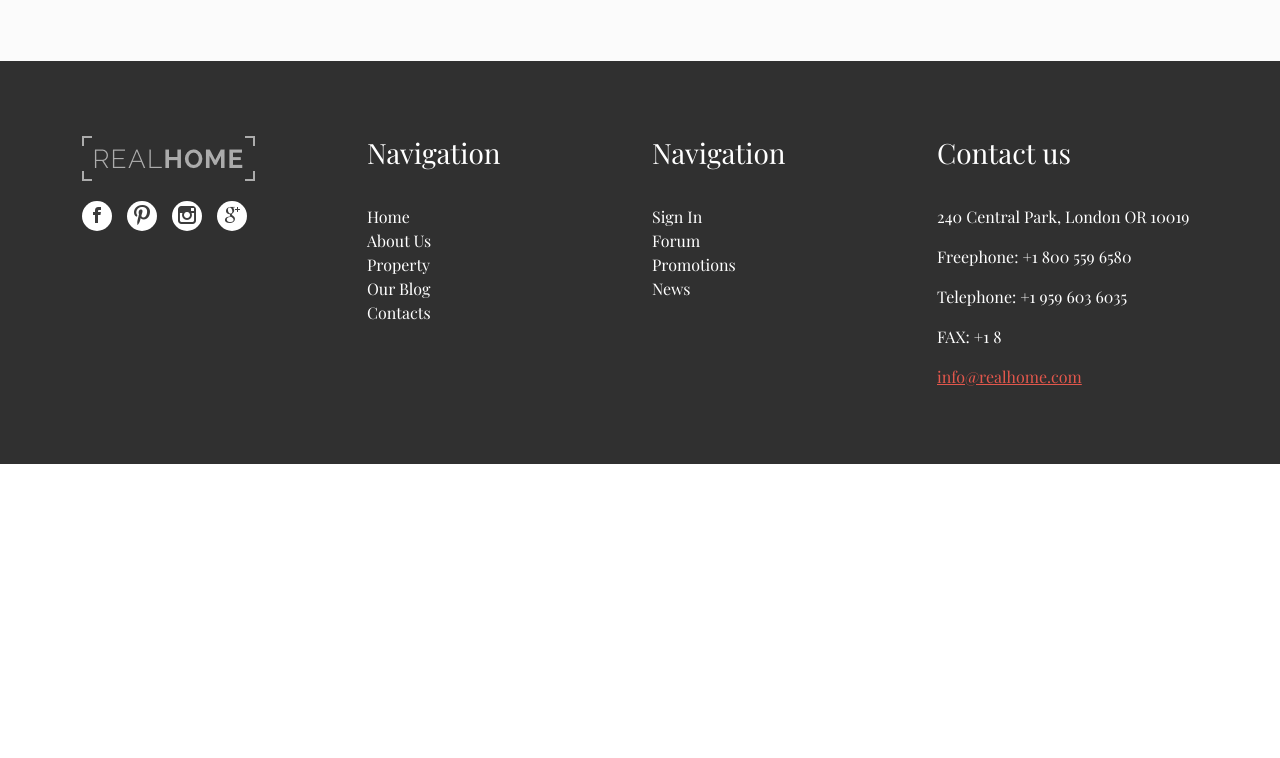
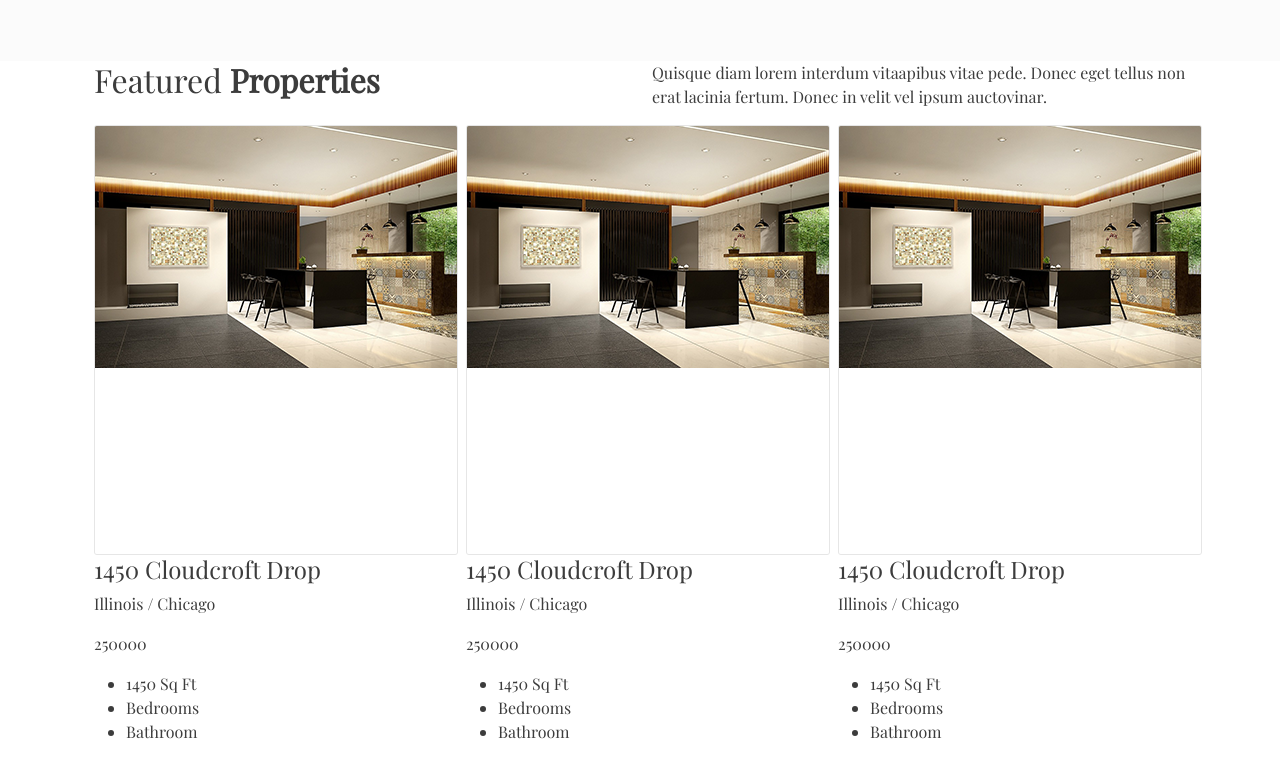
Before and after one commit to web-2017/Real-Home, a Vue app: page / in a window 1280 px wide. Shown: the part 1700-2458 px from the top of the page. Before the commit the page ends 2164 px from the top, so only its background shows below. Built offline with nearby package versions, Linux system fonts and the light colour scheme.

Commit message:
properties data

```diff
--- /dev/null
+++ b/src/components/Properties.vue
@@ -0,0 +1,50 @@
+<template>
+	<div class="properties">
+		<div class="container">
+			<div class="row">
+				<div class="col">
+					<h2 class="properties__h2">
+						Featured
+						<b>Properties</b>
+					</h2>
+				</div>
+				<div class="col">
+					<p class="properties__subtitle">
+						Quisque diam lorem interdum vitaapibus vitae pede. Donec eget tellus non erat lacinia fertum. Donec in velit
+						vel ipsum auctovinar.
+					</p>
+				</div>
+			</div>
+			<div class="row">
+				<div class="col-md-4 col-sm-12" v-for="property in propertiesData" :key="property.id">
+					<div class="properties__col">
+						<img
+							:src="require(`../assets/images/${property.image}.png`)"
+							:alt="property.desc.sqft"
+							class="properties__img"
+						/>
+						<h4 class="properties__h4">{{ `${property.desc.sqft} ${property.title}` }}</h4>
+						<p class="properties__sub">{{ property.subtitle }}</p>
+						<p class="properties__price">{{ property.price }}</p>
+						<ul class="properties__desc">
+							<li class="properties__item">{{ property.desc.sqft }} Sq Ft</li>
+							<li class="properties__item">{{ property.rooms }} Bedrooms</li>
+							<li class="properties__item">{{ property.bath }} Bathroom</li>
+						</ul>
+					</div>
+				</div>
+			</div>
+		</div>
+	</div>
+</template>
+
+<script>
+	export default {
+		props: {
+			propertiesData: {
+				type: Array,
+				default: () => [],
+			},
+		},
+	}
+</script>
--- /dev/null
+++ b/src/data/data.dummy.js
@@ -0,0 +1,105 @@
+export const featureData = [
+	{
+		id: 1,
+		icon: 'earth',
+		title: 'Whole World',
+		text:
+			'Proin umcorper urna et felisstibulum iaculis lacinia est. Proin dictum elem entum velit fusce euismod. Aenean commodo ligula eget dolor.',
+	},
+	{
+		id: 2,
+		icon: 'file-drawer',
+		title: 'Confidentially',
+		text:
+			'Proin umcorper urna et felisstibulum iaculis lacinia est. Proin dictum elem entum velit fusce euismod. Aenean commodo ligula eget dolor.',
+	},
+	{
+		id: 3,
+		icon: 'briefcase',
+		title: 'Good Previews',
+		text:
+			'Proin umcorper urna et felisstibulum iaculis lacinia est. Proin dictum elem entum velit fusce euismod. Aenean commodo ligula eget dolor.',
+	},
+	{
+		id: 4,
+		icon: 'photos',
+		title: 'Confidentially',
+		text:
+			'Proin umcorper urna et felisstibulum iaculis lacinia est. Proin dictum elem entum velit fusce euismod. Aenean commodo ligula eget dolor.',
+	},
+]
+
+export const propertiesData = [
+	{
+		id: 1,
+		image: 'prop',
+		title: 'Cloudcroft Drop',
+		subtitle: 'Illinois / Chicago',
+		price: 250000,
+		desc: {
+			sqft: '1450',
+			rooms: 2,
+			bath: 1,
+		},
+	},
+	{
+		id: 2,
+		image: 'prop',
+		title: 'Cloudcroft Drop',
+		subtitle: 'Illinois / Chicago',
+		price: 250000,
+		desc: {
+			sqft: '1450',
+			rooms: 2,
+			bath: 1,
+		},
+	},
+	{
+		id: 3,
+		image: 'prop',
+		title: 'Cloudcroft Drop',
+		subtitle: 'Illinois / Chicago',
+		price: 250000,
+		desc: {
+			sqft: '1450',
+			rooms: 2,
+			bath: 1,
+		},
+	},
+	{
+		id: 4,
+		image: 'prop',
+		title: 'Cloudcroft Drop',
+		subtitle: 'Illinois / Chicago',
+		price: 250000,
+		desc: {
+			sqft: '1450',
+			rooms: 2,
+			bath: 1,
+		},
+	},
+	{
+		id: 5,
+		image: 'prop',
+		title: 'Cloudcroft Drop',
+		subtitle: 'Illinois / Chicago',
+		price: 250000,
+		desc: {
+			sqft: '1450',
+			rooms: 2,
+			bath: 1,
+		},
+	},
+	{
+		id: 6,
+		image: 'prop',
+		title: 'Cloudcroft Drop',
+		subtitle: 'Illinois / Chicago',
+		price: 250000,
+		desc: {
+			sqft: '1450',
+			rooms: 2,
+			bath: 1,
+		},
+	},
+]
--- a/src/data/data.feauters.js
+++ /dev/null
@@ -1,30 +0,0 @@
-export const featureData = [
-	{
-		id: 1,
-		icon: 'earth',
-		title: 'Whole World',
-		text:
-			'Proin umcorper urna et felisstibulum iaculis lacinia est. Proin dictum elem entum velit fusce euismod. Aenean commodo ligula eget dolor.',
-	},
-	{
-		id: 2,
-		icon: 'file-drawer',
-		title: 'Confidentially',
-		text:
-			'Proin umcorper urna et felisstibulum iaculis lacinia est. Proin dictum elem entum velit fusce euismod. Aenean commodo ligula eget dolor.',
-	},
-	{
-		id: 3,
-		icon: 'briefcase',
-		title: 'Good Previews',
-		text:
-			'Proin umcorper urna et felisstibulum iaculis lacinia est. Proin dictum elem entum velit fusce euismod. Aenean commodo ligula eget dolor.',
-	},
-	{
-		id: 4,
-		icon: 'photos',
-		title: 'Confidentially',
-		text:
-			'Proin umcorper urna et felisstibulum iaculis lacinia est. Proin dictum elem entum velit fusce euismod. Aenean commodo ligula eget dolor.',
-	},
-]
--- a/src/views/Home.vue
+++ b/src/views/Home.vue
@@ -18,25 +18,29 @@
 			</div>
 		</div>
 		<Feauters :data="featureData" />
+		<Properties :propertiesData="propertiesData" />
 	</div>
 </template>
 
 <script>
-	import { featureData } from '../data/data.feauters'
+	import { featureData, propertiesData } from '../data/data.dummy'
 
 	// @ is an alias to /src
 	import Carusel from '../components/Carusel'
 	import Feauters from '../components/Feauters'
+	import Properties from '../components/Properties'
 
 	export default {
 		name: 'Home',
 		components: {
 			Carusel,
 			Feauters,
+			Properties,
 		},
 		data() {
 			return {
 				featureData: featureData,
+				propertiesData: propertiesData,
 			}
 		},
 	}
```
Also changed, not shown: src/assets/images/prop.png (added).
